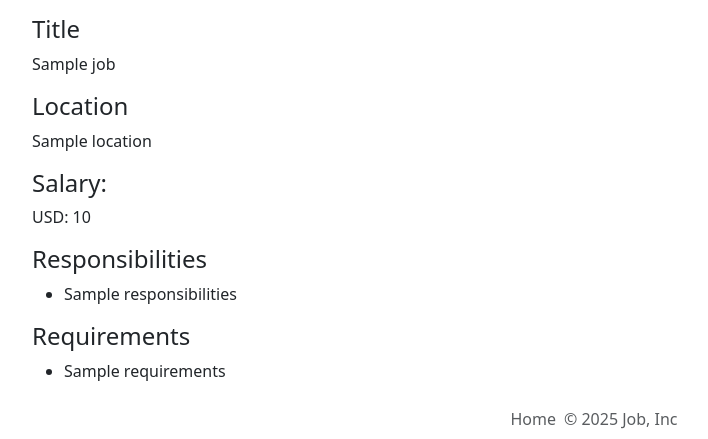
After one commit to sidpkul21/careers-website, a Flask app: template templates/jobpage.html in a window 1280 px wide. The commit adds this page. Shown: the part 361-800 px from the top of the page, without its empty margins (50-758 px from the left). Run offline with Flask 3, Linux system fonts and the light colour scheme; the template is opened without the code that fills it: most values are stand-ins (such as "Sample title", 1, 10 or a date in 2020).

Commit message:
added dynamic pages for each job

```diff
--- a/app.py
+++ b/app.py
@@ -1,19 +1,30 @@
 from flask import Flask, jsonify, render_template
-from database import load_jobs_from_db
+from database import load_jobs_from_db, load_job_from_db
 app = Flask(__name__)
 
+COMPANY_NAME = "Job"
 
 @app.route('/')
 def hello_job():
-  JOBS = load_jobs_from_db()
+  jobs = load_jobs_from_db()
   return render_template('home.html',
-                         jobs=JOBS,
-                         company_name='Job')
+                         jobs=jobs,
+                         company_name=COMPANY_NAME)
 
 @app.route('/api/jobs')
 def list_jobs():
-  JOBS = load_jobs_from_db()
-  return jsonify(JOBS)
+  jobs = load_jobs_from_db()
+  return jsonify(jobs)
+
+@app.route('/job/<id>')
+def show_job(id):
+  job = load_job_from_db(id)
+  if not job:
+    return "Not Found", 404
+  else:
+    job = job[0]
+    return render_template('jobpage.html', job=job,
+                         company_name=COMPANY_NAME)
 
 if __name__ == '__main__':
   app.run(host = '0.0.0.0', debug =True)
--- a/database.py
+++ b/database.py
@@ -1,15 +1,22 @@
 import os
 import requests
 
+SUPABASE_URL = os.getenv('SUPABASE_URL')
+SUPABASE_KEY = os.getenv('SUPABASE_KEY')
+headers = {
+    "apikey": SUPABASE_KEY,
+    "Authorization": f"Bearer {SUPABASE_KEY}"
+}
+
 def load_jobs_from_db():
-    SUPABASE_URL = os.getenv('SUPABASE_URL')
-    SUPABASE_KEY = os.getenv('SUPABASE_KEY')
-    headers = {
-        "apikey": SUPABASE_KEY,
-        "Authorization": f"Bearer {SUPABASE_KEY}"
-    }
     results = requests.get(f"{SUPABASE_URL}/rest/v1/jobs", headers=headers)
     jobs = []
     for row in results.json():
         jobs.append(row)
     return jobs
+
+def load_job_from_db(id):
+    url = f"{SUPABASE_URL}/rest/v1/jobs?id=eq.{id}"
+    results = requests.get(url, headers=headers)
+    job = results.json()
+    return job
--- /dev/null
+++ b/templates/banner.html
@@ -0,0 +1,9 @@
+<style>
+  #banner {
+    height: 360px;
+    width: 100%;
+    object-fit: cover;
+    margin-bottom: 16px;
+  }
+</style>
+<img src="{{ url_for('static', filename='/home.jpg')}}" class="img-fluid" id="banner">
--- /dev/null
+++ b/templates/bootstrap.html
@@ -0,0 +1,3 @@
+<meta charset="utf-8">
+<meta name="viewport" content="width=device-width, initial-scale=1">
+<link href="https://cdn.jsdelivr.net/npm/bootstrap@5.3.3/dist/css/bootstrap.min.css" rel="stylesheet" integrity="sha384-QWTKZyjpPEjISv5WaRU9OFeRpok6YctnYmDr5pNlyT2bRjXh0JMhjY6hW+ALEwIH" crossorigin="anonymous">
--- a/templates/jobitem.html
+++ b/templates/jobitem.html
@@ -14,8 +14,8 @@
     {% endif %}
   </div>
   <div class = "col-3">
-    <button type="button" class="btn btn-outline-primary">
+    <a href = "/job/{{job['id']}}" type="button" class="btn btn-outline-primary">
       Apply
-    </button>
+    </a>
   </div>
 </div>
--- /dev/null
+++ b/templates/jobpage.html
@@ -0,0 +1,42 @@
+<!DOCTYPE html>
+<html>
+  <head>
+    <title>{{job['title']}} - {{company_name}}</title>
+  {% include 'bootstrap.html' %}
+  </head>
+    <body>
+      {% include 'nav.html' %}
+      {% include 'banner.html' %}
+      <div class = "container">
+        <h4>Title</h4>
+        <p>
+          {{job['title']}}
+        </p>
+        <h4>Location</h4>
+        <p class = "">
+          {{job['location']}}
+        </p>
+        {% if job.salary is not none %}
+        <h4>Salary:</h4>
+        <p>{{job['currency']}}: {{job['salary']}}</p>
+        {% endif %}
+        <h4>Responsibilities</h4>
+        <ul>
+          {% for line in job['responsibilities'].split(".") %}
+          {% if line.strip() %}
+          <li>{{line}}</li>
+          {% endif %}
+          {% endfor %}
+        </ul>
+        <h4>Requirements</h4>
+        <ul>
+          {% for line in job['requirements'].split(".") %}
+          {% if line.strip() %}
+          <li>{{line}}</li>
+          {% endif %}
+          {% endfor %}
+        </ul>
+      </div>
+      {% include 'footer.html' %}
+    </body>
+</html>
--- a/templates/nav.html
+++ b/templates/nav.html
@@ -1,7 +1,7 @@
 <nav class="navbar bg-light fixed-top">
   <div class="container-fluid">
-    <a class="navbar-brand" href="#">
-      <img src= static/logo.svg
+    <a class="navbar-brand" href="/">
+      <img src="{{ url_for('static', filename='/logo.svg')}}"
            alt=""
            width="30"
            height="24"
```
Also changed, not shown: templates/home.html (+2 -12 lines).
